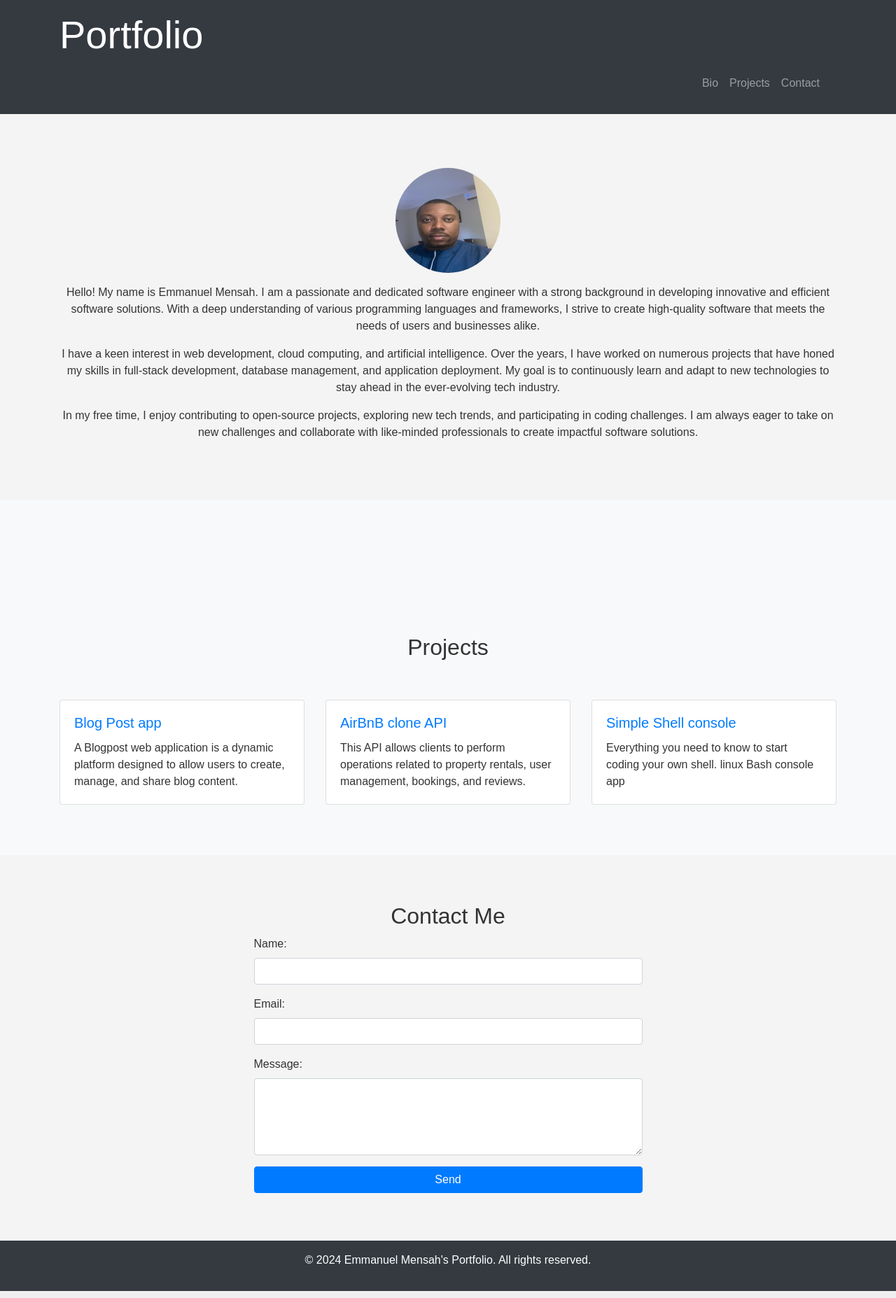
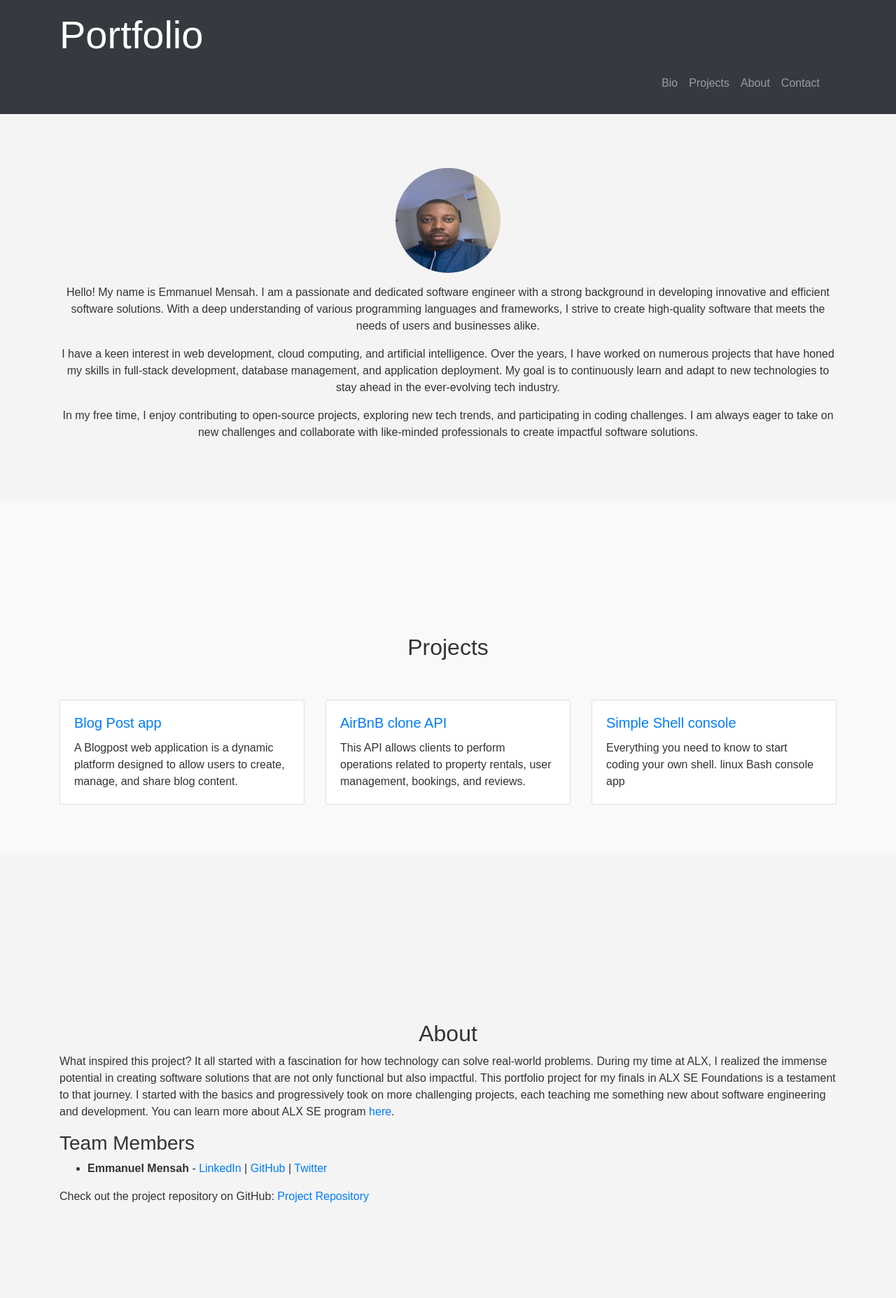
Before and after one commit to admens2008/Portfolio-landing-page, a Flask app: page / in a window 1280 px wide. Shown: the top 1855 px of the page at 70% size. Run offline with Flask 3, Linux system fonts and the light colour scheme; some libraries are stand-ins or nearby versions.

Commit message:
portfolio

```diff
--- a/main.py
+++ b/main.py
@@ -16,4 +16,4 @@ def hello_hbnb():
 
 
 if __name__ == '__main__':
-    app.run(host='0.0.0.0', debug=True)
+    app.run(port=5000, host='0.0.0.0', debug=True)
--- a/templates/index.html
+++ b/templates/index.html
@@ -10,19 +10,25 @@
 <body>
     <header class="bg-dark text-white py-3 fixed-top">
         <div class="container">
-            <h1 class="display-4"> Portfolio</h1>
+            <h1 class="display-4">Portfolio</h1>
             <nav class="navbar navbar-expand-lg navbar-dark">
-                <ul class="navbar-nav ml-auto">
-                    <li class="nav-item"><a class="nav-link" href="#bio">Bio</a></li>
-                    <li class="nav-item"><a class="nav-link" href="#projects">Projects</a></li>
-                    <li class="nav-item"><a class="nav-link" href="#contact">Contact</a></li>
-                </ul>
+                <button class="navbar-toggler" type="button" data-toggle="collapse" data-target="#navbarNav" aria-controls="navbarNav" aria-expanded="false" aria-label="Toggle navigation">
+                    <span class="navbar-toggler-icon"></span>
+                </button>
+                <div class="collapse navbar-collapse" id="navbarNav">
+                    <ul class="navbar-nav ml-auto">
+                        <li class="nav-item"><a class="nav-link" href="#bio">Bio</a></li>
+                        <li class="nav-item"><a class="nav-link" href="#projects">Projects</a></li>
+                        <li class="nav-item"><a class="nav-link" href="#about">About</a></li>
+                        <li class="nav-item"><a class="nav-link" href="#contact">Contact</a></li>
+                    </ul>
+                </div>
             </nav>
         </div>
     </header>
     <section id="bio" class="py-5 mt-5">
+        <br><br> <br><br> <br><br>
         <div class="container text-center">
-             <br><br> <br><br> <br><br>
             <img src="static/images/emma.jpeg" alt="Emmanuel Mensah's Photo" class="profile-pic rounded-circle">
             <p class="mt-3">Hello! My name is Emmanuel Mensah. I am a passionate and dedicated software engineer with a strong background in developing innovative and efficient software solutions. With a deep understanding of various programming languages and frameworks, I strive to create high-quality software that meets the needs of users and businesses alike.</p>
             <p>I have a keen interest in web development, cloud computing, and artificial intelligence. Over the years, I have worked on numerous projects that have honed my skills in full-stack development, database management, and application deployment. My goal is to continuously learn and adapt to new technologies to stay ahead in the ever-evolving tech industry.</p>
@@ -63,8 +69,28 @@
             </div>
         </div>
     </section>
+
+    <section id="about" class="py-5">
+        <div class="container">
+            <br><br><br><br><br><br><br>
+            <h2 class="text-center">About</h2>
+            <p>What inspired this project? It all started with a fascination for how technology can solve real-world problems. During my time at ALX, I realized the immense potential in creating software solutions that are not only functional but also impactful. This portfolio project for my finals in  ALX SE Foundations  is a testament to that journey. I started with the basics and progressively took on more challenging projects, each teaching me something new about software engineering and development. You can learn more about ALX SE program  <a href="https://tech.alxafrica.com/software-engineering-programme-lagos">here</a>.</p>
+            <h3>Team Members</h3>
+            <ul>
+                <li>
+                    <strong>Emmanuel Mensah</strong> -
+                    <a href="https://www.linkedin.com/in/emmanuel-mensah" target="_blank" rel="noopener noreferrer">LinkedIn</a> |
+                    <a href="https://github.com/admens2008" target="_blank" rel="noopener noreferrer">GitHub</a> |
+                    <a href="https://twitter.com/emmanuel-mensah" target="_blank" rel="noopener noreferrer">Twitter</a>
+                </li>
+                <!-- Add more team members as needed -->
+            </ul>
+            <p>Check out the project repository on GitHub: <a href="https://github.com/your-repository-link">Project Repository</a></p>
+        </div>
+    </section>
     <section id="contact" class="py-5">
         <div class="container">
+            <br><br><br><br><br><br><br>
             <h2 class="text-center">Contact Me</h2>
             <form class="w-50 mx-auto">
                 <div class="form-group">
@@ -91,5 +117,16 @@
     <script src="https://code.jquery.com/jquery-3.5.1.slim.min.js"></script>
     <script src="https://cdn.jsdelivr.net/npm/@popperjs/core@2.5.4/dist/umd/popper.min.js"></script>
     <script src="https://stackpath.bootstrapcdn.com/bootstrap/4.5.2/js/bootstrap.min.js"></script>
+    <script>
+        $(document).ready(function () {
+            $(document).click(function (event) {
+                var clickover = $(event.target);
+                var _opened = $(".navbar-collapse").hasClass("show");
+                if (_opened === true && !clickover.hasClass("navbar-toggler")) {
+                    $(".navbar-toggler").click();
+                }
+            });
+        });
+    </script>
 </body>
 </html>
```
